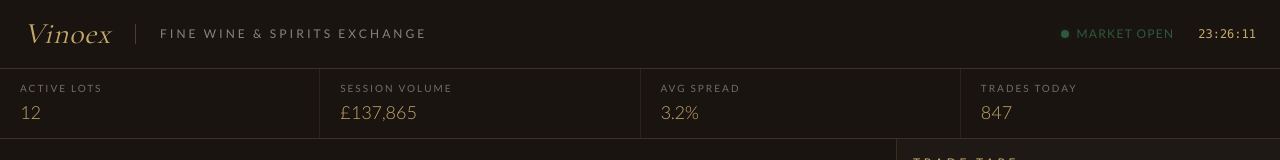
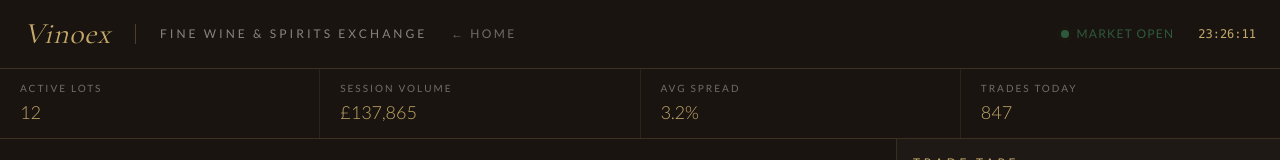
Before and after one commit to Vinoexco/vinoex, a Next.js app: page /market in a window 1280 px wide. Shown: the top 160 px of the page. Built offline with nearby package versions, Linux system fonts and the light colour scheme.

Commit message:
Fix market navigation

```diff
--- a/src/app/market/page.tsx
+++ b/src/app/market/page.tsx
@@ -1,5 +1,6 @@
 "use client";
 
+import Link from "next/link";
 import { useEffect, useState, useCallback } from "react";
 import { EARLY_PREVIEW_MARKET_NOTE, formatMarketValue } from "@/lib/format-currency";
 
@@ -126,13 +127,22 @@ export default function MarketPage() {
       <header className="border-b border-[#c4a96a]/20 px-6 py-4">
         <div className="flex items-center justify-between">
           <div className="flex items-center gap-6">
-            <h1 className="font-wine text-3xl tracking-wide text-[#c4a96a]">
+            <Link
+              href="/"
+              className="font-wine text-3xl tracking-wide text-[#c4a96a] transition-colors hover:text-[#f5f1eb]"
+            >
               Vinoex
-            </h1>
+            </Link>
             <div className="hidden h-5 w-px bg-[#c4a96a]/30 sm:block" />
             <span className="hidden text-xs uppercase tracking-[0.25em] text-[#f5f1eb]/50 sm:block">
               Fine Wine &amp; Spirits Exchange
             </span>
+            <Link
+              href="/"
+              className="text-xs uppercase tracking-[0.2em] text-[#f5f1eb]/40 transition-colors hover:text-[#c4a96a]"
+            >
+              ← Home
+            </Link>
           </div>
           <div className="flex items-center gap-6 text-xs">
             <div className="flex items-center gap-2">
```
